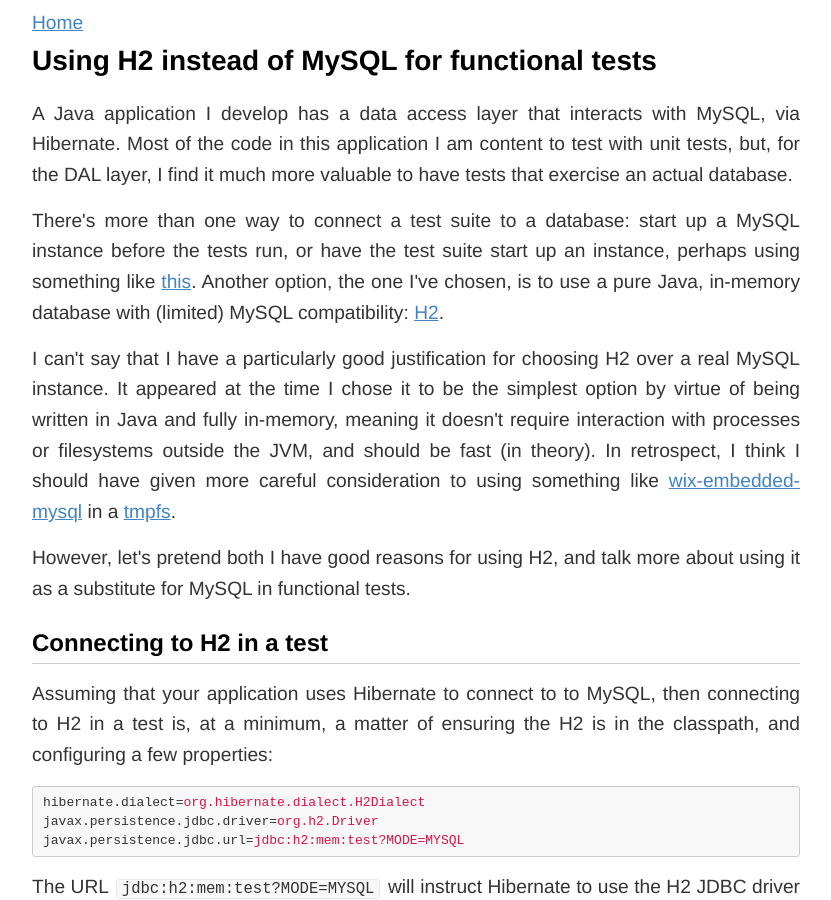
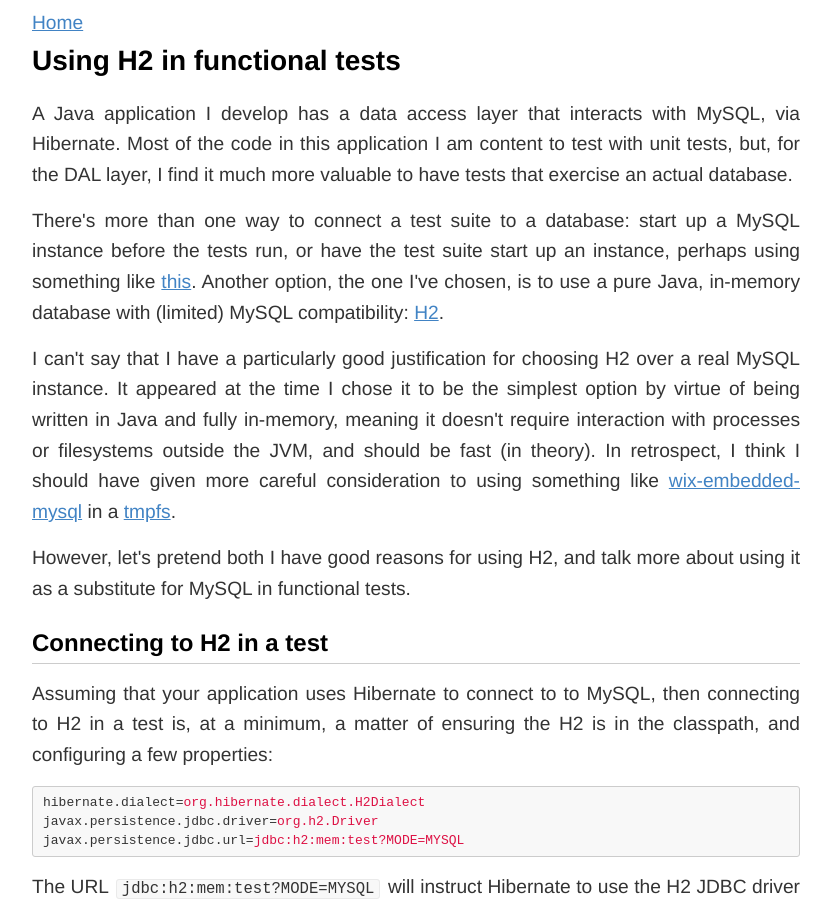
Before and after one commit to maxenglander/www, a Jekyll site: the page built from _posts/2017-11-01-using-h2-in-functional-tests.md, in a window 1280 px wide and 900 px high. Shown: the whole window, without its empty margins (224-1055 px from the left). Built offline with Jekyll 4.4.1, drawn with Linux system fonts in a browser that asks for light colours.

Commit message:
simplify h2 in functional tests title

```diff
--- a/_posts/2017-11-01-using-h2-in-functional-tests.md
+++ b/_posts/2017-11-01-using-h2-in-functional-tests.md
@@ -1,9 +1,9 @@
 ---
-title: Using H2 instead of MySQL for functional tests
+title: Using H2 in functional tests
 layout: post
 ---
 
-# Using H2 instead of MySQL for functional tests
+# Using H2 in functional tests
 
 A Java application I develop has a data access layer that interacts
 with MySQL, via Hibernate. Most of the code in this application I am
```
